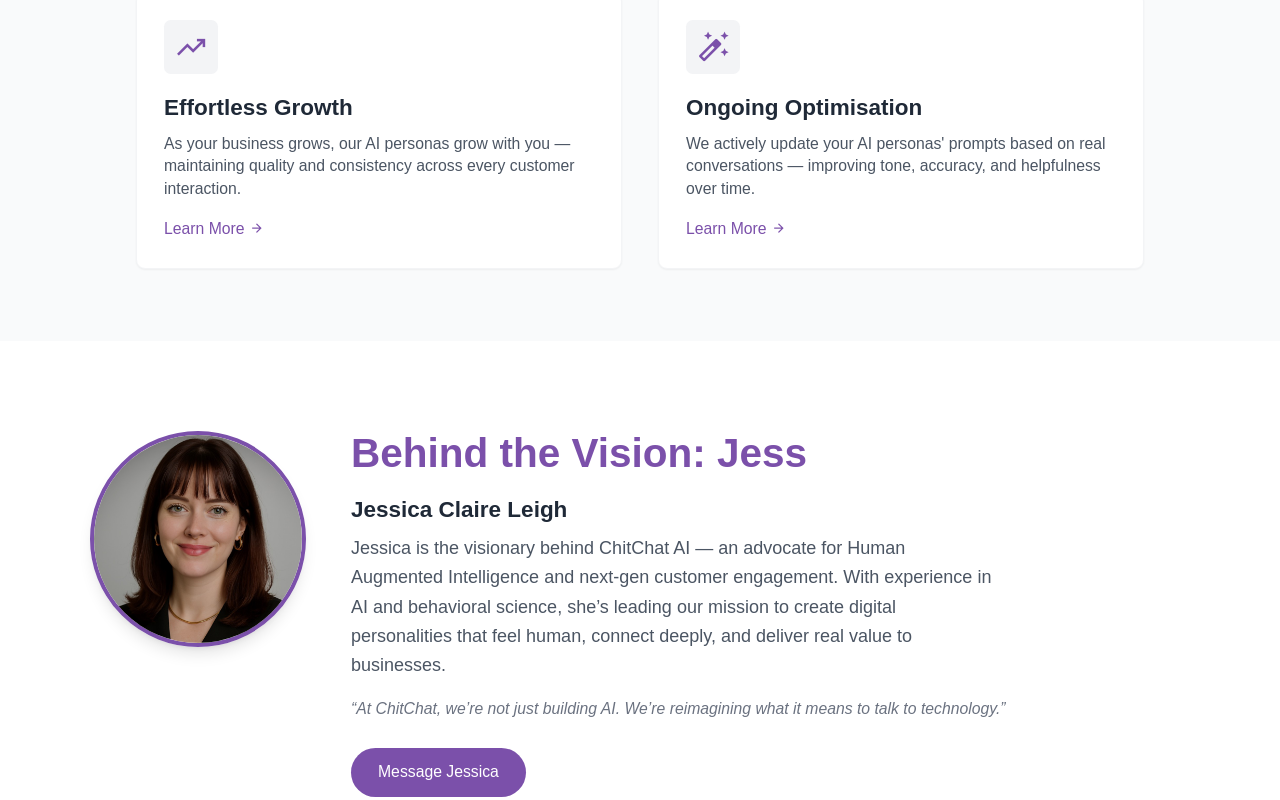
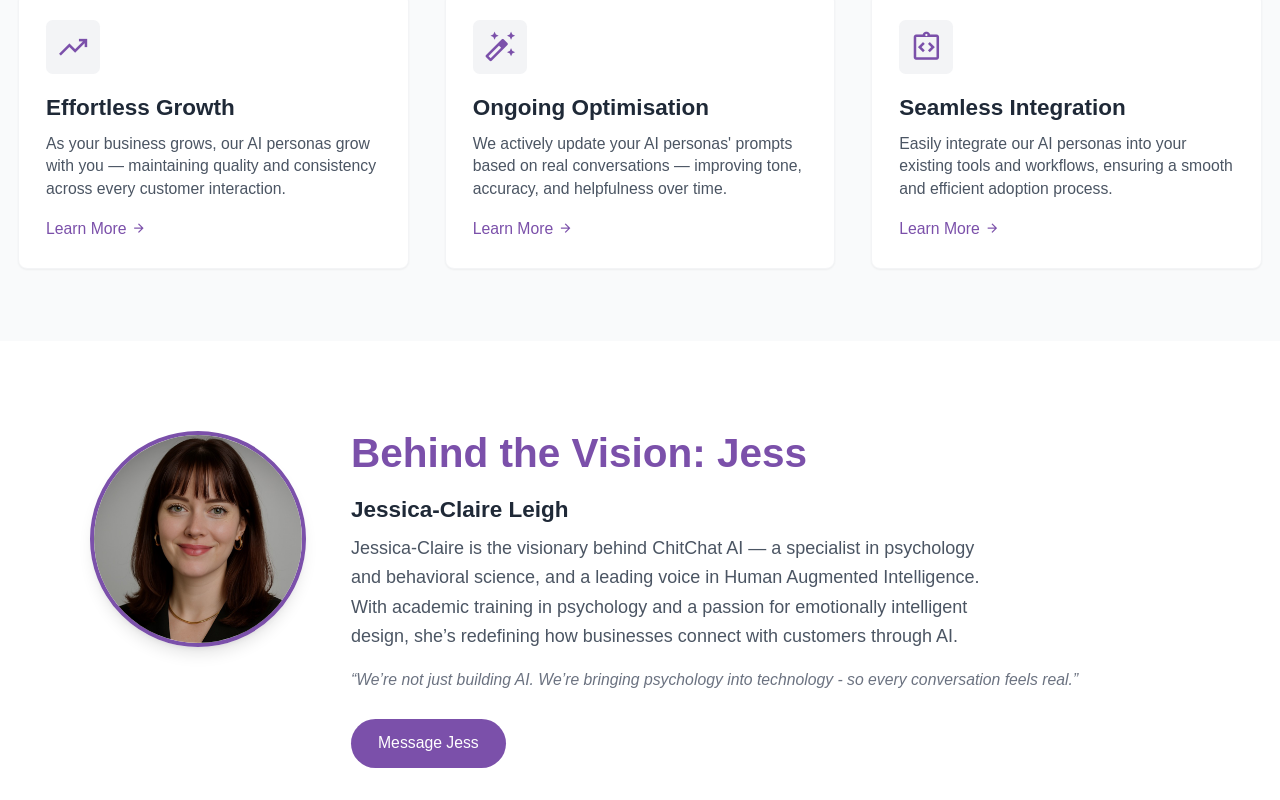
Before and after one commit to ChitChatAI/chitchat_site, a React (Vite) app: page / in a window 1280 px wide. Shown: the part 2380-3180 px from the top of the page. Built offline with nearby package versions, Linux system fonts and the light colour scheme; no server answers; a web font is replaced by a local one.

Commit message:
feature: add a third card

```diff
--- a/src/components/Features.tsx
+++ b/src/components/Features.tsx
@@ -45,6 +45,11 @@ const Features: React.FC = () => {
       title: "Ongoing Optimisation",
       description: "We actively update your AI personas' prompts based on real conversations — improving tone, accuracy, and helpfulness over time.",
       icon: "auto_fix_high"
+    },
+    {
+      title: "Seamless Integration",
+      description: "Easily integrate our AI personas into your existing tools and workflows, ensuring a smooth and efficient adoption process.",
+      icon: "integration_instructions"
     }
   ];
 
@@ -59,22 +64,7 @@ const Features: React.FC = () => {
         </div>
 
         <div className="grid grid-cols-1 md:grid-cols-3 gap-8 max-w-6xl mx-auto">
-          {features.slice(0, 3).map((feature, index) => (
-            <div
-              key={index}
-              className="scroll-review opacity-0 transform translate-y-10 transition-all duration-500 ease-in-out hover:scale-105 hover:shadow-lg"
-            >
-              <FeatureCard
-                title={feature.title}
-                description={feature.description}
-                icon={feature.icon}
-              />
-            </div>
-          ))}
-        </div>
-
-        <div className="grid grid-cols-1 md:grid-cols-2 gap-8 max-w-4xl mx-auto mt-8">
-          {features.slice(3).map((feature, index) => (
+          {features.map((feature, index) => (
             <div
               key={index}
               className="scroll-review opacity-0 transform translate-y-10 transition-all duration-500 ease-in-out hover:scale-105 hover:shadow-lg"
--- a/src/components/Hero.tsx
+++ b/src/components/Hero.tsx
@@ -157,7 +157,7 @@ const Hero: React.FC = () => {
           <button
             className={`px-6 py-3 rounded-full text-sm sm:text-base font-medium border transition ${activePersona === 'samantha'
               ? 'bg-theme-main text-white'
-              : 'border-gray-300 text-gray-700 hover:bg-theme-dark'
+              : 'border-gray-300 text-gray-700 hover:bg-theme-dark hover:text-white'
               }`}
             onClick={() => setActivePersona('samantha')}
           >
@@ -217,7 +217,7 @@ const Hero: React.FC = () => {
             <h3 className="text-sm sm:text-base font-semibold text-gray-500 mb-2">ChatGPT responds:</h3>
             <div className="space-y-2">
               {gptReply ? (
-                <div className="bg-theme-light px-4 py-3 rounded-lg shadow-md border text-sm text-gray-800 animate-fade-in">
+                <div className="scroll-review bg-theme-light px-4 py-3 rounded-lg shadow-md border text-sm text-gray-800 animate-fade-in">
                   {gptReply}
                 </div>
               ) : (
--- a/src/components/MeetOurCEO.tsx
+++ b/src/components/MeetOurCEO.tsx
@@ -20,7 +20,7 @@ const MeetOurCEO: React.FC = () => {
     }, []);
 
     return (
-        <section className="bg-white py-20 px-6 sm:px-12 lg:px-20 meet-ceo-section opacity-0 transform translate-y-10">
+        <section className="bg-white py-20 px-6 sm:px-12 lg:px-20 meet-ceo-section scroll-review opacity-0 transform translate-y-10">
             <div className="max-w-5xl mx-auto flex flex-col md:flex-row items-center md:items-start gap-10">
                 {/* Profile Image */}
                 <div className="flex-shrink-0 w-48 h-48 rounded-full overflow-hidden shadow-lg border-4 border-theme-main">
@@ -37,16 +37,16 @@ const MeetOurCEO: React.FC = () => {
                         Behind the Vision: Jess
                     </h2>
                     <h3 className="text-xl font-semibold text-gray-800">
-                        Jessica Claire Leigh
+                        Jessica-Claire Leigh
                     </h3>
                     <p className="mt-2 text-gray-600 leading-relaxed max-w-xl">
-                        Jessica is the visionary behind ChitChat AI — an advocate for Human Augmented Intelligence and next-gen customer engagement. With experience in AI and behavioral science, she’s leading our mission to create digital personalities that feel human, connect deeply, and deliver real value to businesses.
+                        Jessica-Claire is the visionary behind ChitChat AI — a specialist in psychology and behavioral science, and a leading voice in Human Augmented Intelligence. With academic training in psychology and a passion for emotionally intelligent design, she’s redefining how businesses connect with customers through AI.
                     </p>
                     <p className="mt-4 text-sm text-gray-500 italic">
-                        “At ChitChat, we’re not just building AI. We’re reimagining what it means to talk to technology.”
+                        “We’re not just building AI. We’re bringing psychology into technology - so every conversation feels real.”
                     </p>
                     <button className="mt-6 bg-theme-main hover:bg-theme-dark text-white px-6 py-3 rounded-full text-sm font-medium transition">
-                        Message Jessica
+                        Message Jess
                     </button>
                 </div>
             </div>
--- a/src/index.css
+++ b/src/index.css
@@ -383,9 +383,3 @@ body {
 .bg-gradient-to-b {
   background: linear-gradient(to bottom, #ffffff, #f9fafb, #f3f4f6);
 }
-
-/* Button Hover Effects */
-button:hover {
-  transform: scale(1.05);
-  transition: transform 0.2s ease-in-out;
-}
```
